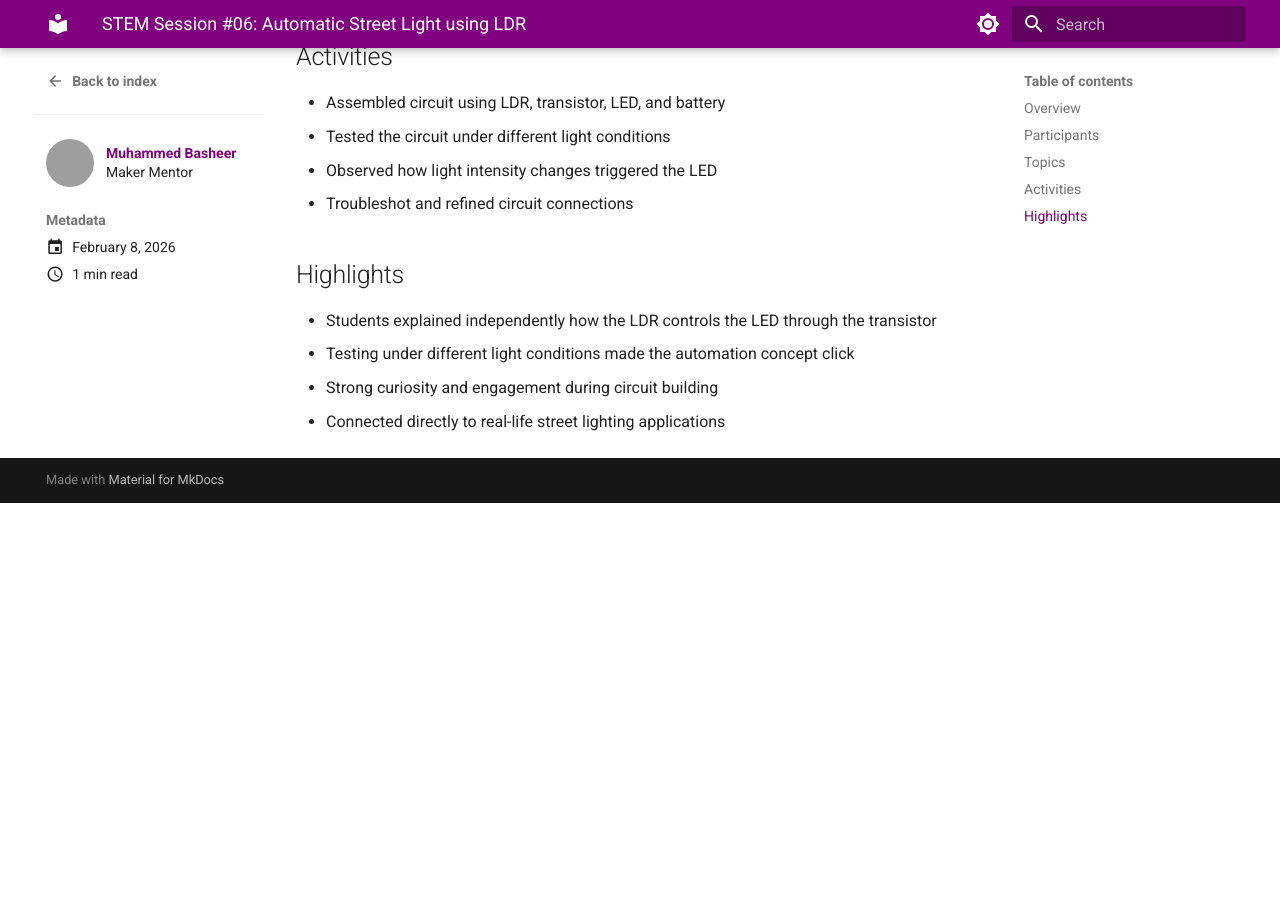
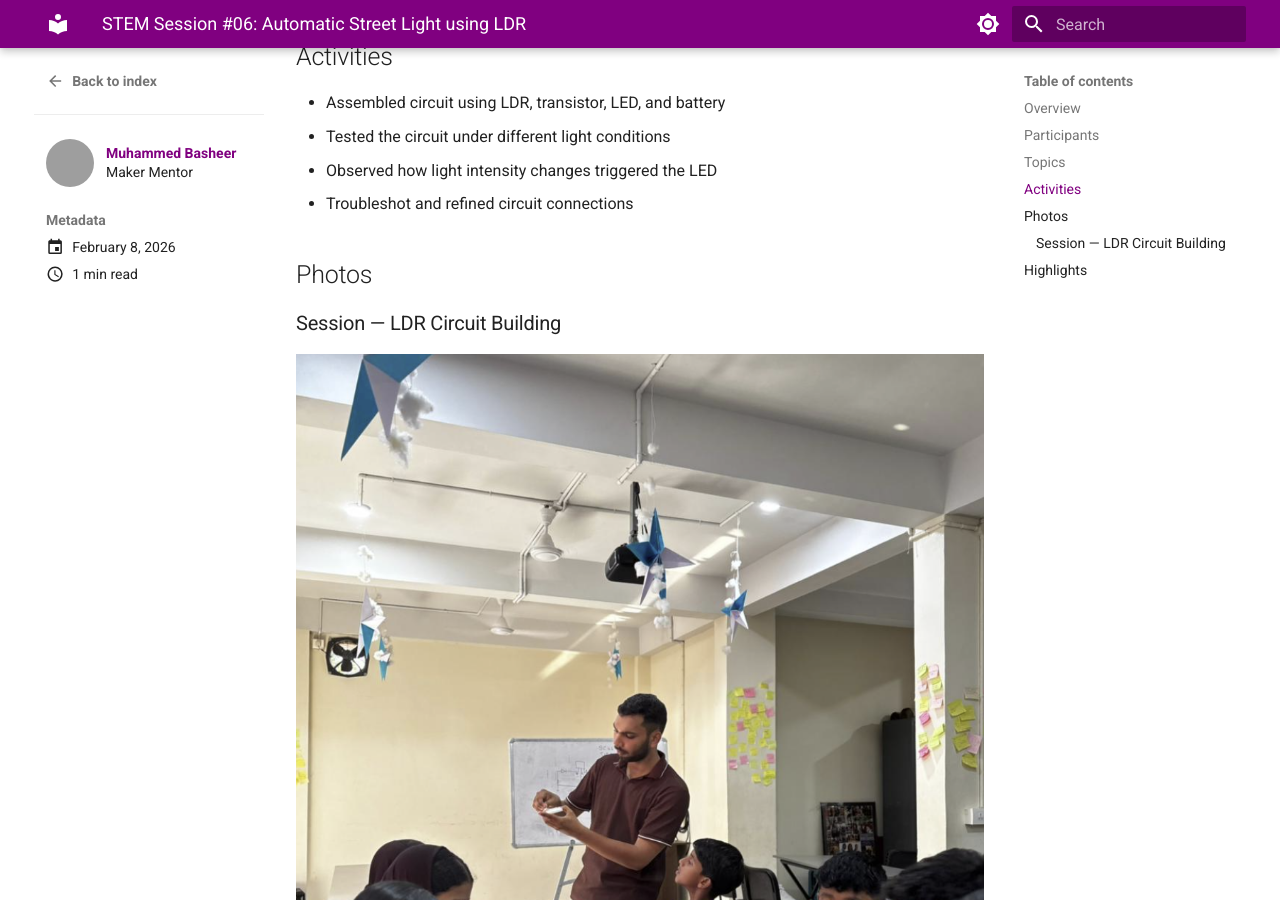
Before and after one commit to basheerbk/MakerLog, an MkDocs documentation site: the page built from docs/blog/posts/2026-02-08-automatic-street-light-ldr.md, in a window 1280 px wide and 900 px high, scrolled down 658 px. Built offline with MkDocs 1.6.1 and Material for MkDocs 9.7.7, drawn with Linux system fonts in a browser that asks for light colours; before the commit the page ends 1161 px from its top, so only the background shows below that; grey boxes are pictures that could not be loaded.

Commit message:
Add photo to Session 06 - Automatic Street Light
Made-with: Cursor

```diff
--- a/docs/blog/posts/2026-02-08-automatic-street-light-ldr.md
+++ b/docs/blog/posts/2026-02-08-automatic-street-light-ldr.md
@@ -37,6 +37,11 @@ tags:
 - Observed how light intensity changes triggered the LED
 - Troubleshot and refined circuit connections
 
+## Photos
+
+### Session — LDR Circuit Building
+![Mentor demonstrating LDR circuit to students at Skill Hub](../../images/ldr.png)
+
 ## Highlights
 
 - Students explained independently how the LDR controls the LED through the transistor
```
Also changed, not shown: docs/images/ldr.png (added).
